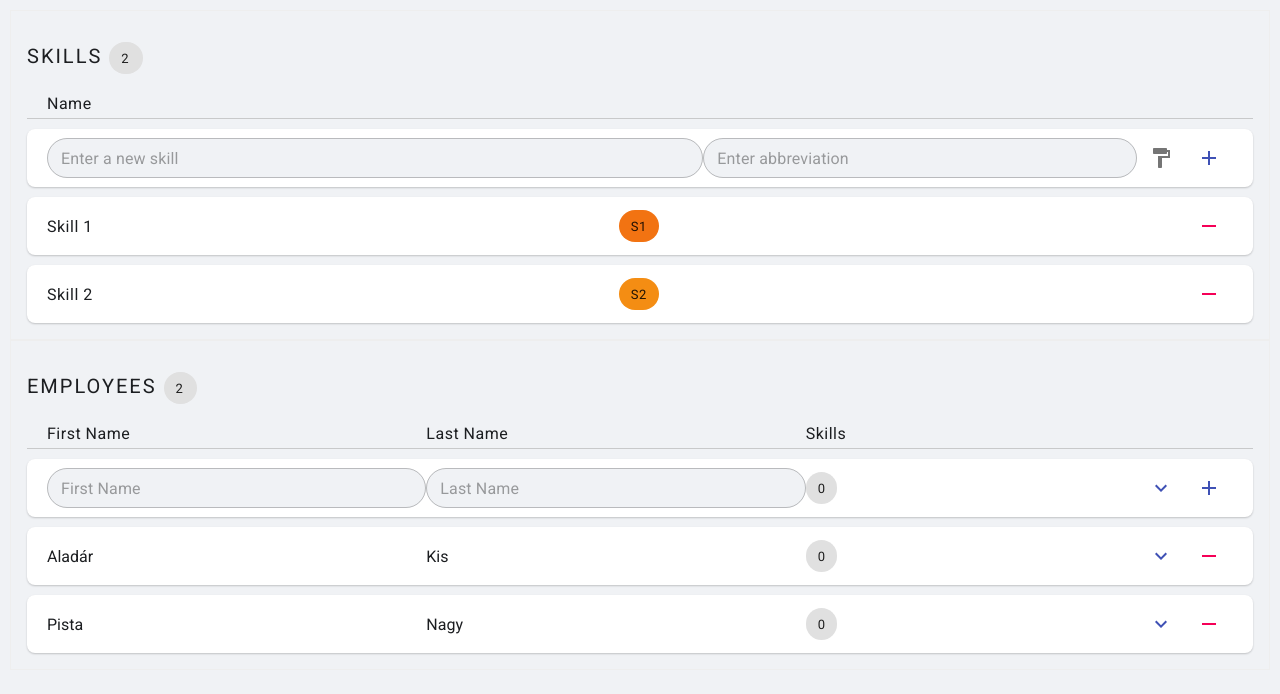
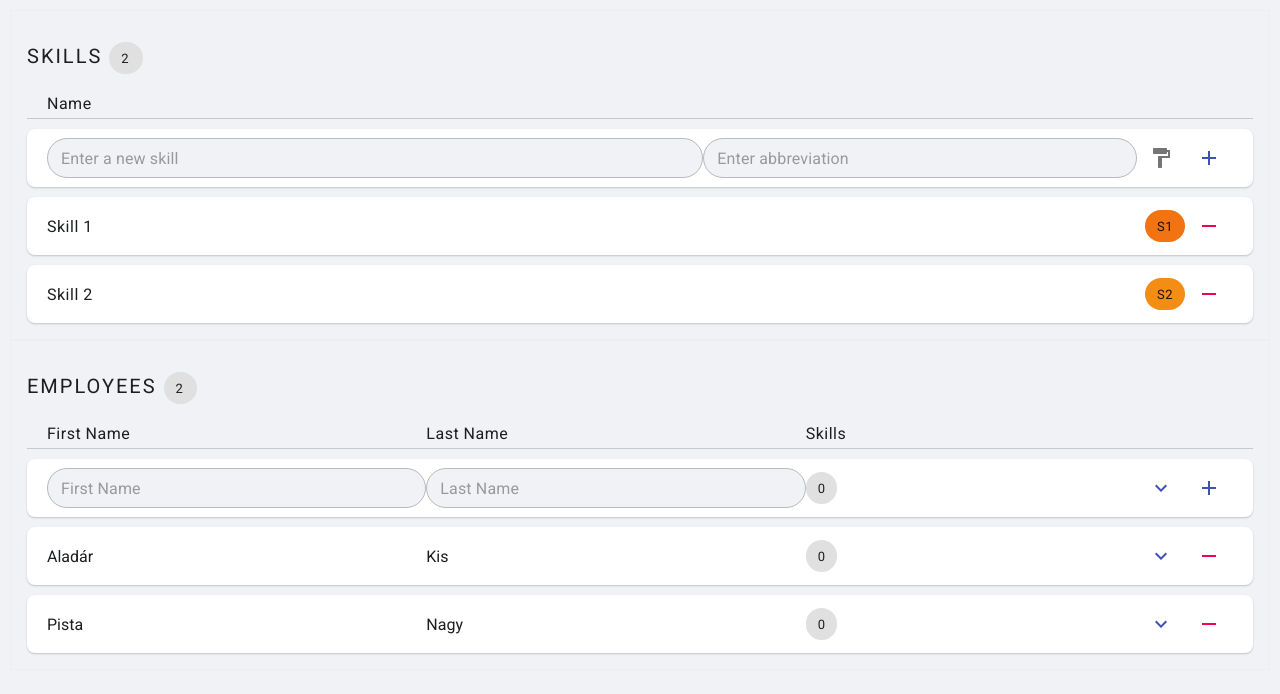
Before and after one commit to BenceLovas/beo-surface, a React (Create React App) app: page / in a window 1280 px wide. Shown: the top 694 px of the page. Built offline with nearby package versions, Linux system fonts and the light colour scheme.

Commit message:
Added skill chips to employee's skill column

```diff
--- a/src/components/EmployeeRow.js
+++ b/src/components/EmployeeRow.js
@@ -80,7 +80,15 @@ const EmployeeRow = ({
               alignItems: "center",
             }}
           >
-            <Chip label={employee.skills.length} />
+            <div>
+              <Chip label={employee.skills.length} />
+              {employee.skills.map((skill) => (
+                <Chip
+                  style={{ background: skill.color }}
+                  label={skill.abbreviation}
+                />
+              ))}
+            </div>
             <IconButton
               type="button"
               onClick={() => setIsOpen(!isOpen)}
--- a/src/components/SkillTable.js
+++ b/src/components/SkillTable.js
@@ -108,6 +108,7 @@ const SkillTable = ({
         </Surface>
         {skills.map((skill) => (
           <Surface>
+            <div style={{ display: "flex" }}>
               <div
                 key={skill.id}
                 style={{
@@ -115,6 +116,7 @@ const SkillTable = ({
                   justifyContent: "space-between",
                   alignItems: "center",
                   letterSpacing: 0.5,
+                  flexGrow: 1,
                 }}
               >
                 <div style={{ wordBreak: "break-word" }}>{skill.name}</div>
@@ -122,6 +124,7 @@ const SkillTable = ({
                   style={{ background: skill.color }}
                   label={skill.abbreviation}
                 />
+              </div>
               <IconButton onClick={removeSkill(skill.id)} color="secondary">
                 <Remove />
               </IconButton>
```
Also changed, not shown: 1 other file (tests, documents, lock files or other folders). Lines whose indentation alone changed are shown as unchanged.
